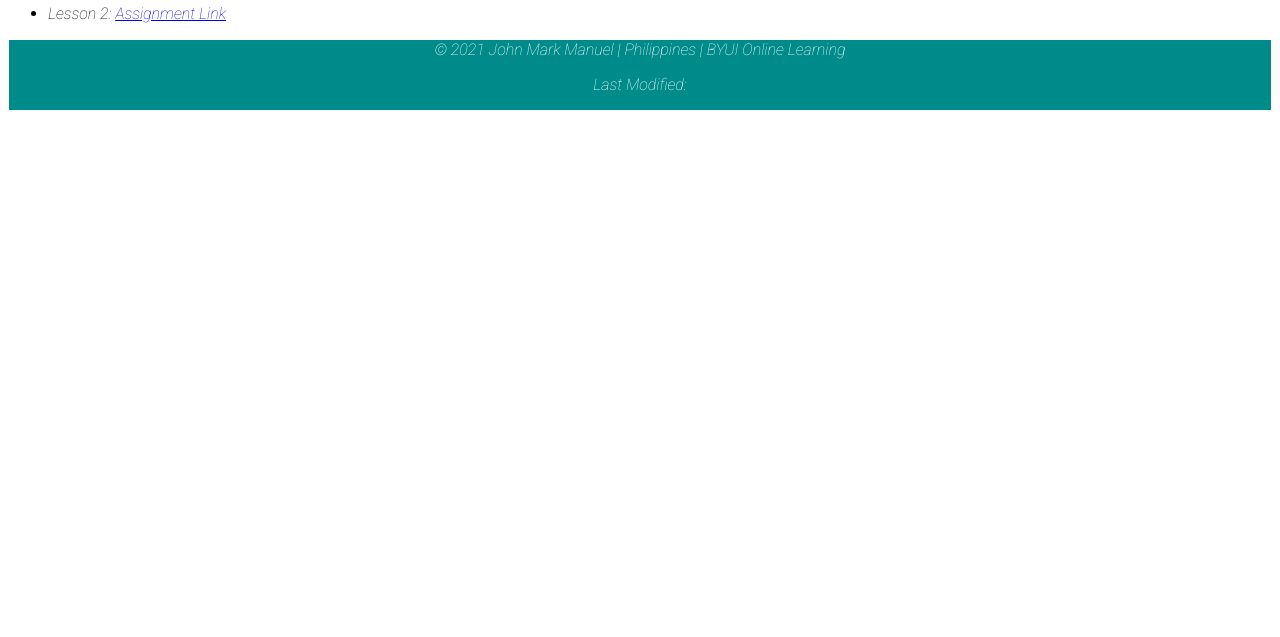
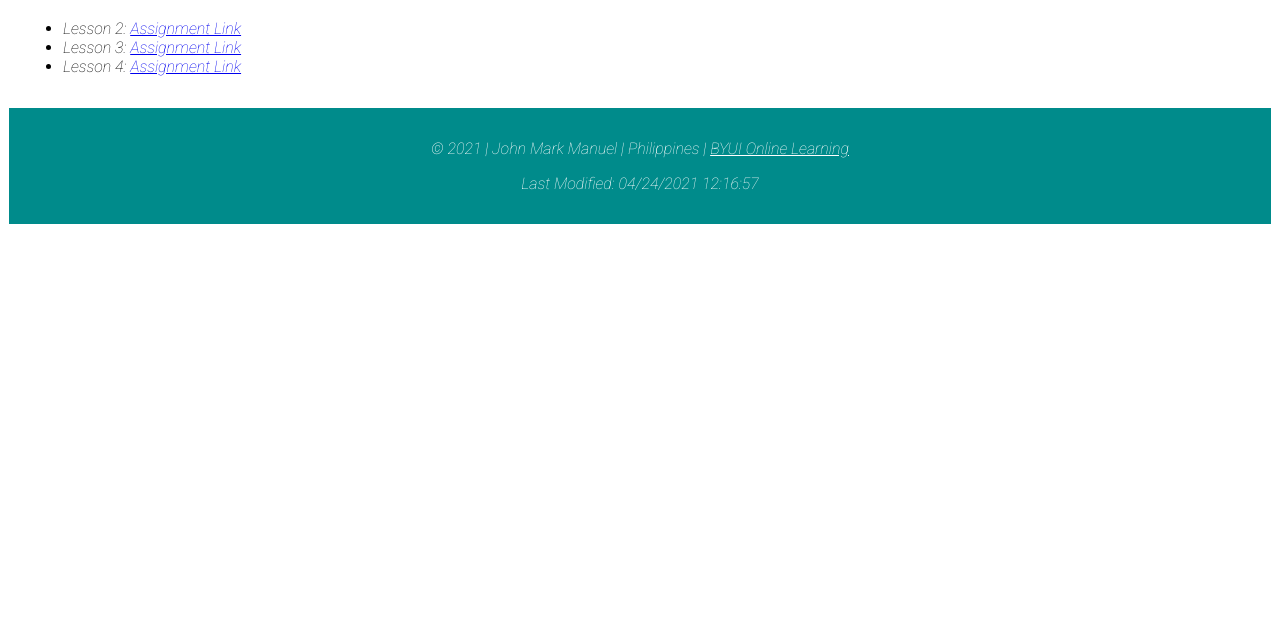
Before and after one commit to macmanuel08/macmanuel08.github.io, a plain HTML site: page WDD230/index.html in a window 1280 px wide. Shown: the part 163-800 px from the top of the page. Drawn offline with Linux system fonts and the light colour scheme.

Commit message:
current commit

```diff
--- a/WDD230/css/style.css
+++ b/WDD230/css/style.css
@@ -5,6 +5,7 @@
     float: right;
     margin: 10px;
     border-radius: 9px;
+    height: auto;
 }
 
 body h1 {
@@ -22,9 +23,18 @@ header {
     border: 1px solid;
 }
 
+main {
+    padding: 15px;;
+}
+
 footer {
     background-color: #008B8B;
     text-align: center;
     color: #ffffff;
+    padding: 15px;
     border: 1px solid;
 }
+
+footer a {
+    color: #ffffff;
+}
--- a/WDD230/index.html
+++ b/WDD230/index.html
@@ -17,12 +17,14 @@
    <h2>WDD 230: Assignment Portal</h2>
   <ul>
     <li>Lesson 2: <a href="#">Assignment Link</a></li>
+    <li>Lesson 3: <a href="#">Assignment Link</a></li>
+    <li>Lesson 4: <a href="#">Assignment Link</a></li>
   </ul>
  </main>
  <footer>
-  &copy; <span id="year">2021</span> John Mark Manuel | Philippines | BYUI Online Learning
-  <p>Last Modified: </p><span id="lastModified"></span>
+  <p>&copy; <span id="current-year">2021</span> | John Mark Manuel | Philippines | <a target="_blank" href="https://www.byui.edu/online">BYUI Online Learning </a></p>
+  <p>Last Modified: <span id="last-modified"></span></p>
  </footer>
- <script scr="js/index.js"></script>
+ <script src="js/index.js"></script>
 </body>
 </html>
--- a/WDD230/js/index.js
+++ b/WDD230/js/index.js
@@ -1,3 +1,2 @@
-document.querySelector('#year').innerText = new Date().getFullYear();
-var date = newDate(document.lastModified);
-document.querySelector('#lastModified').innerText = date;
+document.querySelector('#current-year').textContent = new Date().getFullYear();
+document.querySelector('#last-modified').textContent = document.lastModified;
```
